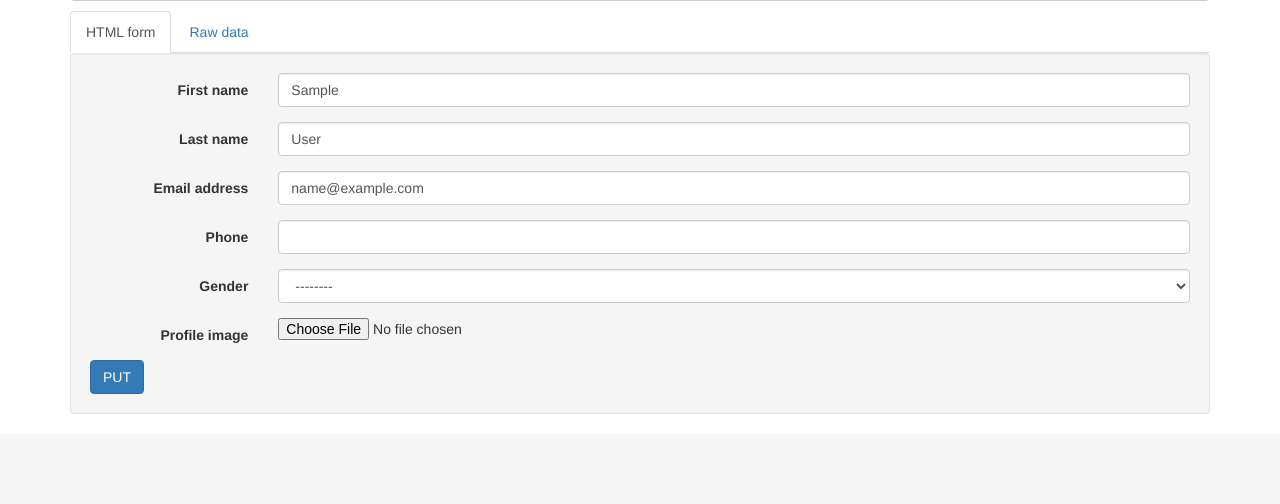
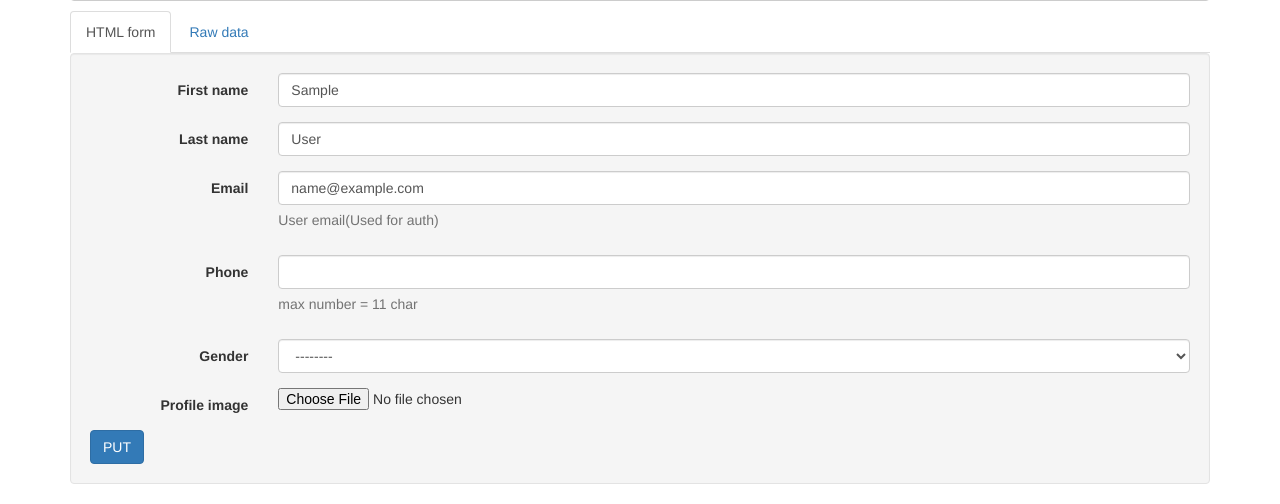
Before and after one commit to MrSinaMaleki/Online-coffee-shop, a Django app: page /account/api/profile in a window 1280 px wide, after a click that opens the changed part. Shown: the part 592-1096 px from the top of the page. Before the commit the page ends 1006 px from the top, so only its background shows below. Run offline with Django 5.2, Linux system fonts and the light colour scheme; the visitor is signed in with stand-in values (Sample User, id 1); data that the repository does not hold is empty; some libraries are stand-ins or nearby versions.

Commit message:
User Model fixed to abs and serilizers are fixed

```diff
--- a/account/serializers.py
+++ b/account/serializers.py
@@ -2,21 +2,23 @@ from rest_framework import serializers
 from rest_framework.fields import SerializerMethodField
 
 from favorite.models import Favorite
-from .models import Human
-from django.contrib.auth.models import User
+# from .models import User
 from favorite.serializers import FavoriteAddSerializer
 from rest_framework import serializers
-from .models import Human
+
+from django.contrib.auth import get_user_model
+User = get_user_model()
 
 
 class CustomUserSerializer(serializers.ModelSerializer):
     password2 = serializers.CharField(write_only=True, style={'input_type': 'password'})
 
     class Meta:
-        model = Human
-        fields = '__all__'
+        model = User
+        fields = ['username', 'email', 'password', 'password2']
 
     def validate(self, data):
+        print(data)
         if data['password'] != data['password2']:
             raise serializers.ValidationError("Passwords must match.")
 
@@ -27,21 +29,22 @@ class CustomUserSerializer(serializers.ModelSerializer):
         return data
 
     def create(self, validated_data):
+        # print(validated_data)
         password = validated_data.pop('password')
         validated_data.pop('password2')
 
-        human = Human.objects.create_user(username=validated_data['username'], password=password,
+        human = User.objects.create_user(username=validated_data['username'], password=password,
                                           email=validated_data['email'])
         return human
 
 
 class LoginSerializer(serializers.Serializer):
-    username = serializers.CharField(required=True)
+    email = serializers.EmailField(required=True)
     password = serializers.CharField(required=True, write_only=True)
 
     def validate(self, data):
         # This ensures that both fields are present
-        if not data.get('username') or not data.get('password'):
+        if not data.get('email') or not data.get('password'):
             raise serializers.ValidationError("Username and password are required.")
         return data
 
@@ -67,7 +70,7 @@ class ProfileSerializer(serializers.ModelSerializer):
     favorites = FavoritesSerializer(many=True, read_only=True)
 
     class Meta:
-        model = Human
+        model = User
 
         fields = ['username', 'first_name', 'last_name', 'email', 'phone', 'gender', 'profile_image', 'favorites']
         extra_kwargs = {
--- a/account/views.py
+++ b/account/views.py
@@ -10,20 +10,18 @@ from django.contrib.auth.tokens import default_token_generator
 from django.utils.http import urlsafe_base64_encode, urlsafe_base64_decode
 
 from config import settings
-from django.contrib.auth.models import User
 from django.utils.encoding import force_bytes
 from django.core.mail import send_mail
 from django.shortcuts import redirect
 
 from django.contrib.auth import authenticate, login, logout
-from .models import Human
+from .models import User
 from .serializers import CustomUserSerializer, LoginSerializer, ForgetPasswordSerializer, ResetPasswordSerializer, \
     ProfileSerializer
 from rest_framework.permissions import IsAuthenticated
 from rest_framework import generics, permissions
 from rest_framework.response import Response
 from rest_framework.parsers import MultiPartParser, FormParser
-from .models import Human
 from .serializers import ProfileSerializer
 
 
@@ -42,10 +40,10 @@ class LoginAPIView(APIView):
     def post(self, request, *args, **kwargs):
         serializer = self.serializer_class(data=request.data)  # Use self.serializer_class
         if serializer.is_valid(raise_exception=True):
-            username = serializer.validated_data['username']  # Fetch data using validated_data
+            email = serializer.validated_data['email']  # Fetch data using validated_data
             password = serializer.validated_data['password']
 
-            user = authenticate(username=username, password=password)
+            user = authenticate(email=email, password=password)
             if user is not None:
                 token, created = Token.objects.get_or_create(user=user)
                 login(request, user)
@@ -105,7 +103,7 @@ class ResetPasswordAPIView(APIView):
 
 
 class ProfileView(generics.RetrieveUpdateAPIView):
-    queryset = Human.objects.all()
+    queryset = User.objects.all()
     serializer_class = ProfileSerializer
     permission_classes = [permissions.IsAuthenticated]
     parser_classes = [MultiPartParser, FormParser]
@@ -126,4 +124,4 @@ class ProfileView(generics.RetrieveUpdateAPIView):
 
 class TempForm(CreateAPIView):
     serializer_class = CustomUserSerializer
-    queryset = Human.objects.all()
+    queryset = User.objects.all()
--- a/comment/models.py
+++ b/comment/models.py
@@ -1,5 +1,5 @@
 from django.db import models
-from account.models import LogicalMixin, Human
+from account.models import LogicalMixin, User
 from product.models import Product
 from django.core.exceptions import ValidationError
 from core.managers import ActiveNotDeletedBaseManager
@@ -15,7 +15,7 @@ class CommentManager(ActiveNotDeletedBaseManager):
 
 class Comments(LogicalMixin):
     text = models.TextField(max_length=500)
-    user = models.ForeignKey(Human, on_delete=models.SET_NULL, null=True, related_name='comments')
+    user = models.ForeignKey(User, on_delete=models.SET_NULL, null=True, related_name='comments')
     product = models.ForeignKey(Product, on_delete=models.CASCADE, related_name='comments')
     score = models.PositiveIntegerField(default=5)
     is_accepted = models.BooleanField(default=False)
--- a/comment/serializers.py
+++ b/comment/serializers.py
@@ -4,7 +4,7 @@ from rest_framework.relations import SlugRelatedField
 from comment.models import Comments
 from rest_framework import serializers
 
-from account.models import Human
+from account.models import User
 
 
 class CommentAdderSerializer(serializers.ModelSerializer):
@@ -14,7 +14,7 @@ class CommentAdderSerializer(serializers.ModelSerializer):
 
 class HumanSerializer(serializers.ModelSerializer):
     class Meta:
-        model = Human
+        model = User
         fields = ['username', 'profile_image']
 
 class CommentSerializer(serializers.ModelSerializer):
--- a/favorite/models.py
+++ b/favorite/models.py
@@ -1,6 +1,6 @@
 from django.db import models
-from account.models import LogicalMixin, Human
-from django.contrib.auth.models import User
+from account.models import LogicalMixin, User
+from account.models import User
 from product.models import Product
 from core.managers import ActiveNotDeletedBaseManager
 
--- a/favorite/serializers.py
+++ b/favorite/serializers.py
@@ -1,5 +1,5 @@
 from rest_framework import serializers
-from account.models import Human
+from account.models import User
 from favorite.models import Favorite
 from rest_framework.exceptions import AuthenticationFailed
 
@@ -11,7 +11,7 @@ class FavoriteAddSerializer(serializers.ModelSerializer):
 
     def create(self, validated_data):
         if self.context['request'].user.is_authenticated:
-            user = Human.objects.get(pk=self.context['request'].user.id)
+            user = User.objects.get(pk=self.context['request'].user.id)
             try:
                 favorite = Favorite.objects.get(products_id=validated_data['products'].id, user=user)
                 favorite.is_active = False
--- a/order/models.py
+++ b/order/models.py
@@ -1,5 +1,5 @@
 from django.db import models
-from account.models import Human, LogicalMixin
+from account.models import User, LogicalMixin
 from product.models import Product
 from core.managers import ActiveNotDeletedBaseManager
 
@@ -19,7 +19,7 @@ class OrderManager(ActiveNotDeletedBaseManager):
 
 
 class Order(LogicalMixin):
-    user = models.ForeignKey(Human, on_delete=models.CASCADE, related_name='orders')
+    user = models.ForeignKey(User, on_delete=models.CASCADE, related_name='orders')
     is_completed = models.BooleanField(default=False)
     is_paid = models.BooleanField(default=False)
 
--- a/template/account/profile.html
+++ b/template/account/profile.html
@@ -82,8 +82,8 @@
             <label class="block text-sm font-medium text-gray-700">Gender</label>
             <label for="genderInput"></label><select id="genderInput" class="w-full border rounded px-3 py-2">
             <option value="">Select Gender</option>
-            <option value="Male">Male</option>
-            <option value="Female">Female</option>
+            <option value="male">Male</option>
+            <option value="female">Female</option>
         </select>
         </div>
         <div>
```
Also changed, not shown: account/models.py (+41 -50 lines), config/settings.py (+3 -7 lines), order/views.py (+6 -6 lines), template/account/login.html (+4 -4 lines), account/migrations/0001_initial.py, account/migrations/0002_alter_user_managers_alter_user_phone.py (added), account/migrations/0003_alter_user_phone.py (added), comment/migrations/0001_initial.py, favorite/migrations/0001_initial.py, order/migrations/0001_initial.py, product/migrations/0001_initial.py.
